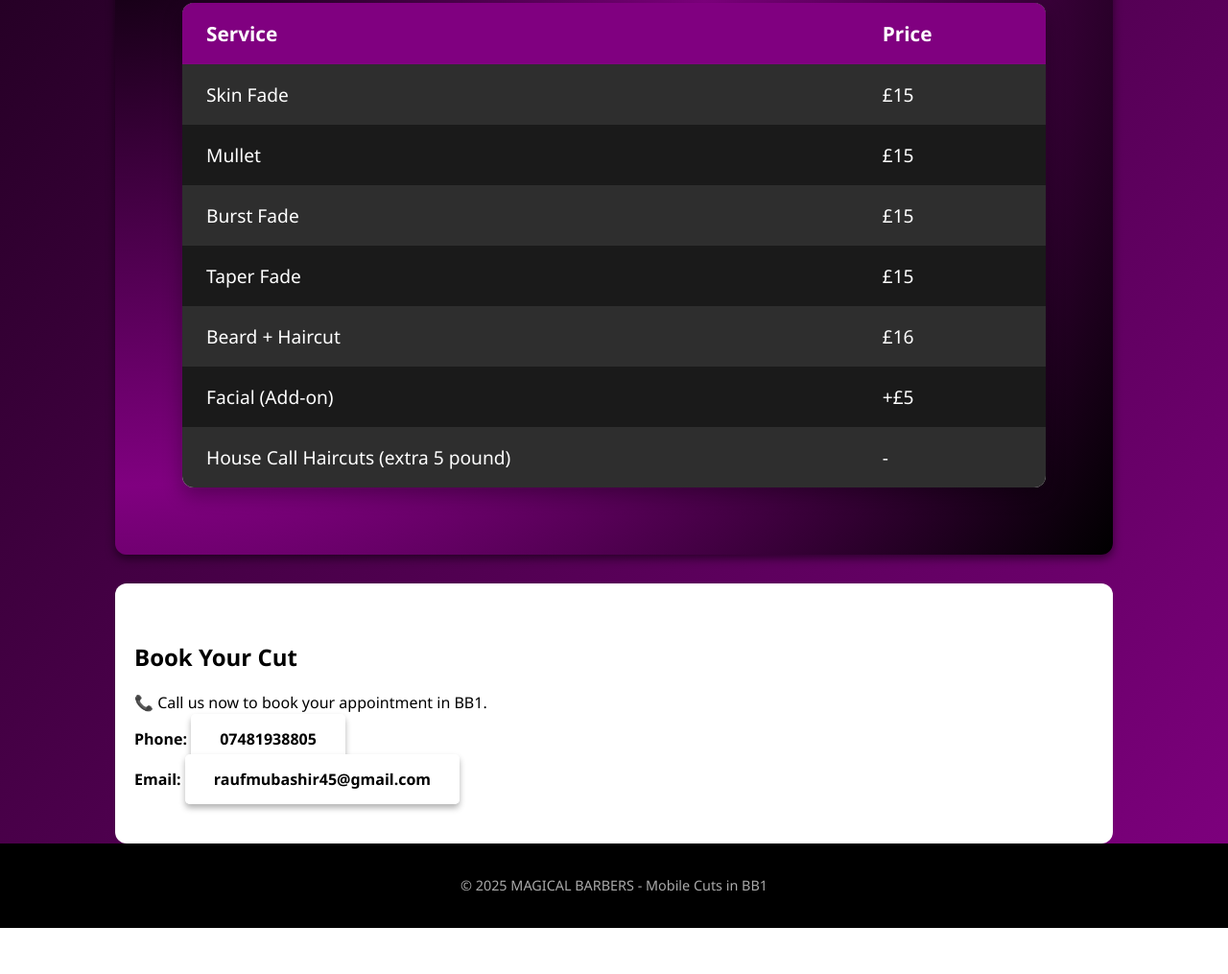
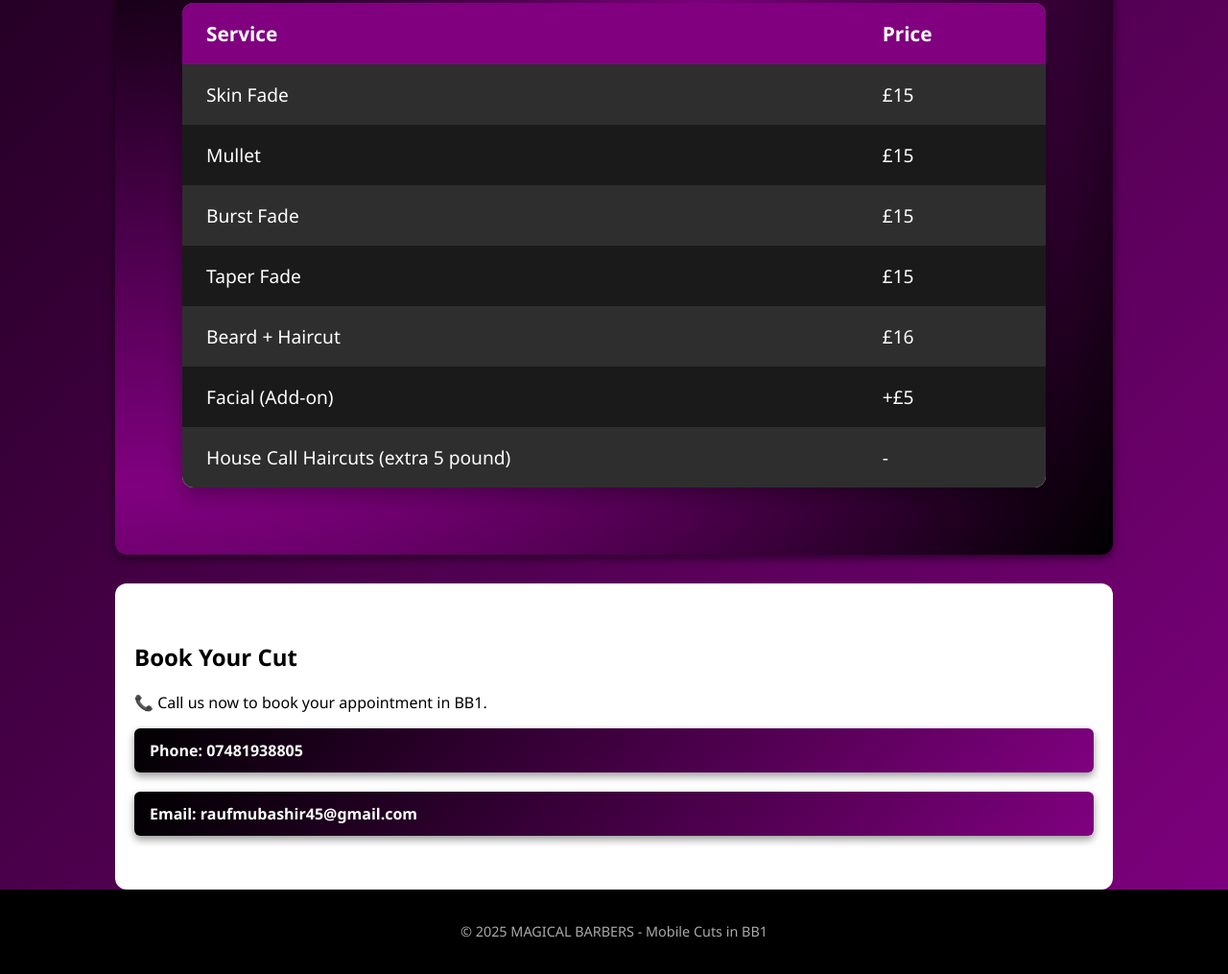
Before and after one commit to FZN735/magical-barbers-, a plain HTML site: page index.html in a window 1280 px wide. Shown: the part 950-1965 px from the top of the page at 96% size. Before the commit the page ends 1917 px from the top, so only its background shows below. Drawn offline with Linux system fonts and the light colour scheme.

Commit message:
Update index.html

```diff
--- a/index.html
+++ b/index.html
@@ -142,7 +142,7 @@
       <img class="corner-img" src="https://raw.githubusercontent.com/FZN735/drafttf/refs/heads/main/IMG_7370%5B1%5D.JPG" alt="Cut 1">
       <img class="corner-img" src="https://raw.githubusercontent.com/FZN735/drafttf/refs/heads/main/IMG_7372%5B2%5D.JPG" alt="Cut 2">
     </div>
-    <div style="background-color: black; padding: 2px 6px; border-radius: 4px; display: inline-block; z-index: 1; max-width: fit-content;"><h1 style="font-family: 'Brush Script MT', cursive; font-size: 4rem; letter-spacing: 2px; color: purple; margin: 0; text-shadow: 2px 2px 4px rgba(0,0,0,0.8);">Magical Barbers</h1></div>
+    <div style="background-color: black; padding: 2px 10px; border-radius: 4px; display: inline-block; z-index: 1; max-width: fit-content; line-height: 1;"><h1 style="font-family: 'Brush Script MT', cursive; font-size: 4rem; letter-spacing: 2px; color: purple; margin: 0; text-shadow: 2px 2px 4px rgba(0,0,0,0.8);">Magical Barbers</h1></div>
     <p style="color: black; background-color: white; padding: 10px 20px; border-radius: 5px; display: inline-block; margin-top: 10px;">🔥 Mobile Barber - Serving Blackburn</p>
     <a class="btn" href="#contact" style="margin-top: -5px; background-color: purple; color: white;">Call to Book Now</a>
   </div>
@@ -167,8 +167,8 @@
   <section class="contact" id="contact">
     <h2>Book Your Cut</h2>
     <p>📞 Call us now to book your appointment in BB1.</p>
-    <p><strong>Phone:</strong> <a class="btn" href="tel:+447481938805">07481938805</a></p>
-    <p style="margin-top: 20px;"><strong>Email:</strong> <a class="btn" href="mailto:raufmubashir45@gmail.com">raufmubashir45@gmail.com</a></p>
+    <p style="background: linear-gradient(135deg, black, purple); padding: 12px 16px; border-radius: 6px; box-shadow: 0 4px 8px rgba(0,0,0,0.4);"><strong style="color: white;">Phone:</strong> <a style="color: white; font-weight: bold; text-decoration: none;" href="tel:+447481938805">07481938805</a></p>
+    <p style="background: linear-gradient(135deg, black, purple); padding: 12px 16px; border-radius: 6px; box-shadow: 0 4px 8px rgba(0,0,0,0.4); margin-top: 20px;"><strong style="color: white;">Email:</strong> <a style="color: white; font-weight: bold; text-decoration: none;" href="mailto:raufmubashir45@gmail.com">raufmubashir45@gmail.com</a></p>
   </section>
 
   <footer>
```
